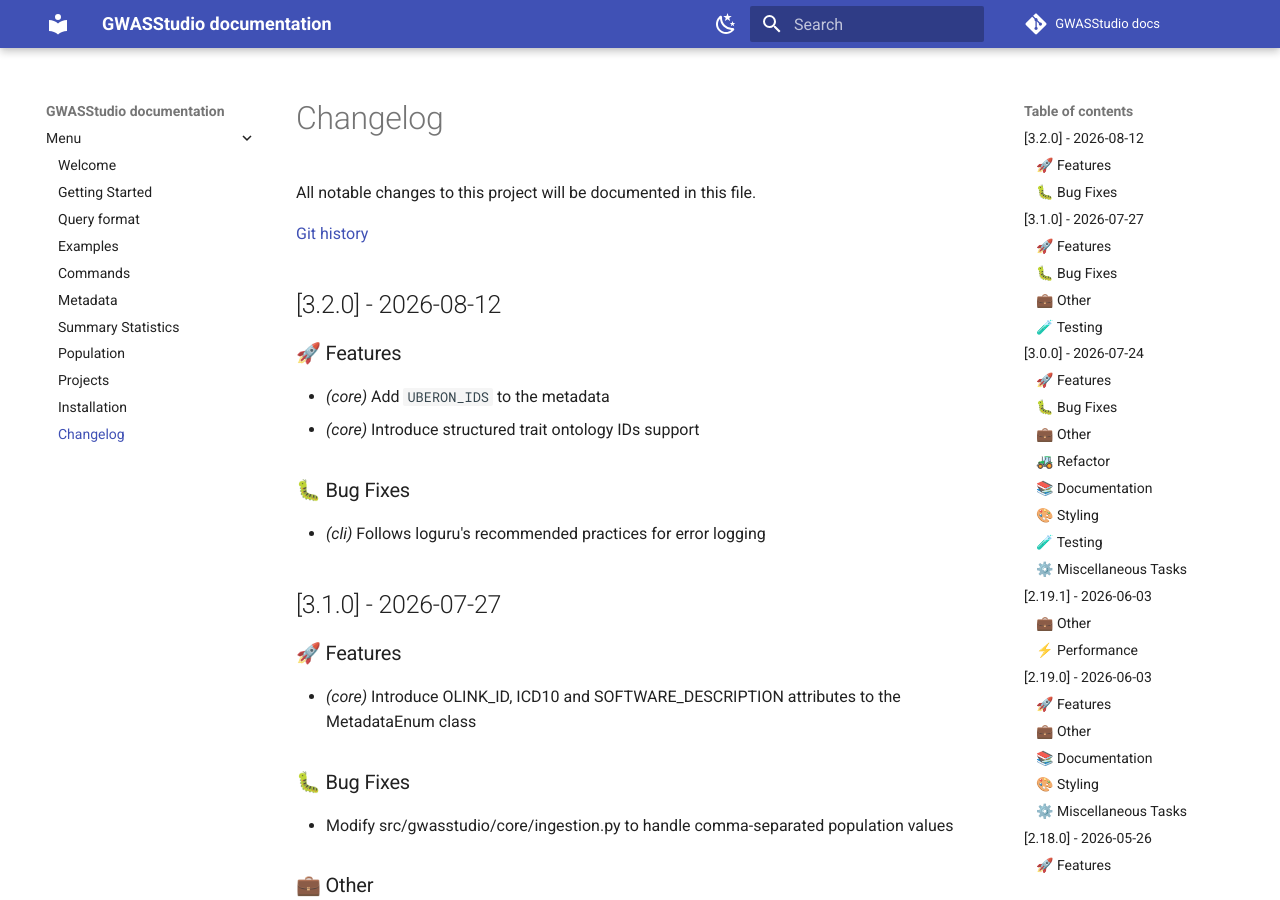
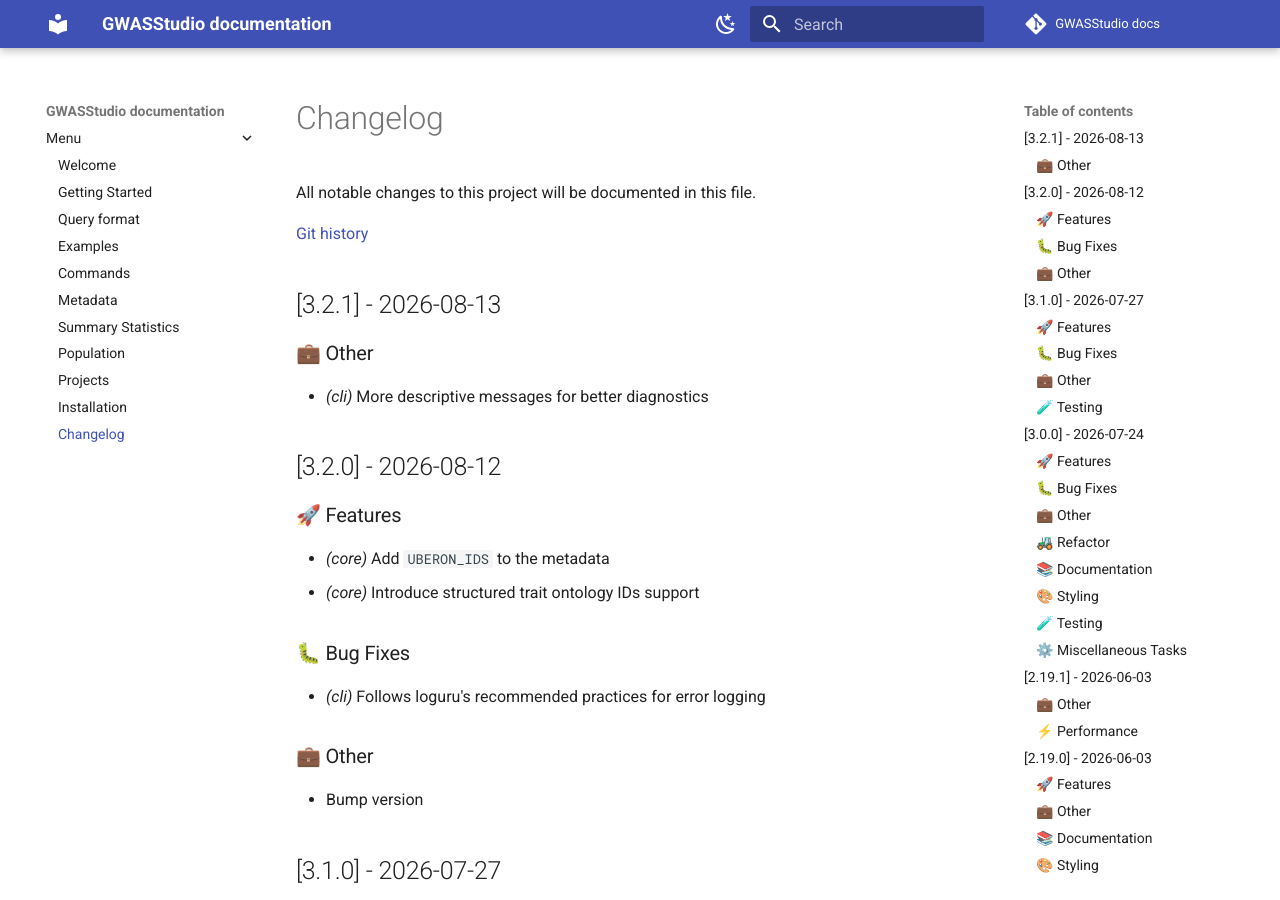
Before and after one commit to ht-diva/gwasstudio, an MkDocs documentation site: the page built from docs/changelog.md, in a window 1280 px wide and 900 px high. Built offline with MkDocs 1.6.1 and Material for MkDocs 9.7.7, drawn with Linux system fonts in a browser that asks for light colours; comment, search, counter and statistics services are not loaded.

Commit message:
bump version

```diff
--- a/docs/changelog.md
+++ b/docs/changelog.md
@@ -3,6 +3,12 @@
 All notable changes to this project will be documented in this file.
 
 [Git history](https://github.com/ht-diva/gwasstudio/commits/main/)
+## [3.2.1] - 2026-08-13
+
+### 💼 Other
+
+- *(cli)* More descriptive messages for better diagnostics
+
 ## [3.2.0] - 2026-08-12
 
 ### 🚀 Features
@@ -13,6 +19,10 @@ All notable changes to this project will be documented in this file.
 ### 🐛 Bug Fixes
 
 - *(cli)* Follows loguru's recommended practices for error logging
+
+### 💼 Other
+
+- Bump version
 
 ## [3.1.0] - 2026-07-27
 
--- a/pyproject.toml
+++ b/pyproject.toml
@@ -1,6 +1,6 @@
 [project]
 name = "gwasstudio"
-version = "3.2.0"
+version = "3.2.1"
 description = ""
 authors = [
     { name = "Gianmauro Cuccuru", email = "gianmauro.cuccuru@fht.org" },
```
